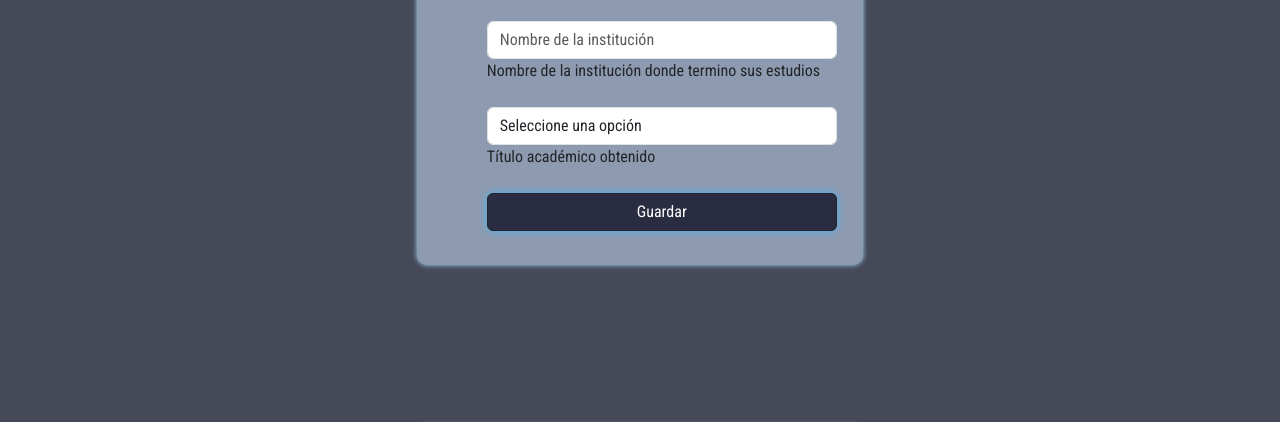
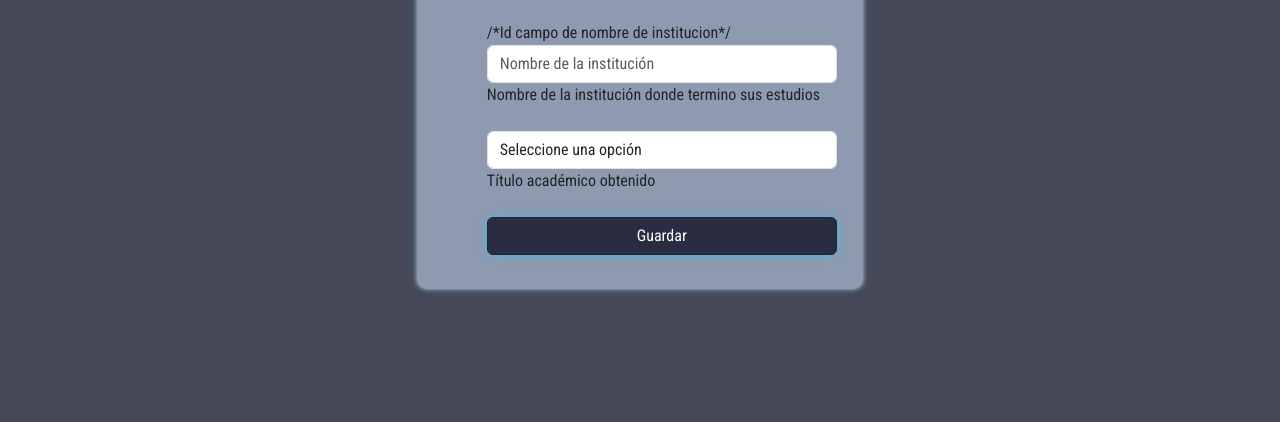
Before and after one commit to victorch7/Taller-Empleado, a plain HTML site: page opcion1.html in a window 1280 px wide. Shown: the part 348-770 px from the top of the page. Drawn offline with Linux system fonts and the light colour scheme.

Commit message:
Revert ""Corrigiendo el comentario en opcion 1""
This reverts commit 6d05db6e9d24004afe5aadc65c1ed52085171b4e.

```diff
--- a/opcion1.html
+++ b/opcion1.html
@@ -54,7 +54,7 @@
                   </div>
                 </div>
 
-                <div class="form-outline mb-3"> <!--Id campo de nombre de institucion-->
+                <div class="form-outline mb-3"> /*Id campo de nombre de institucion*/
                   <input type="text" pattern="[A-Za-z]+" id="institucion" class="form-control" placeholder="Nombre de la institución" required/><!--Input para nombres-->
                   <label class="form-label" for="institucion">Nombre de la institución donde termino sus estudios</label>
                 </div>
```
